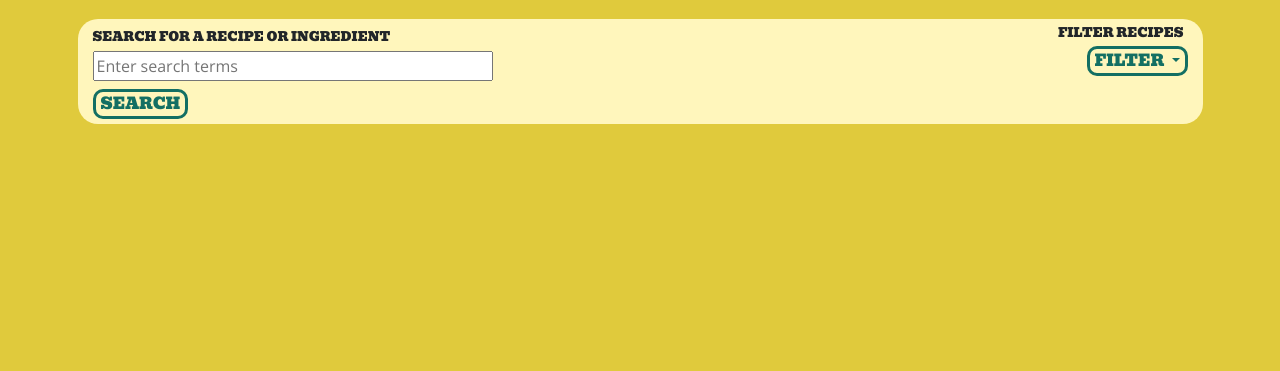
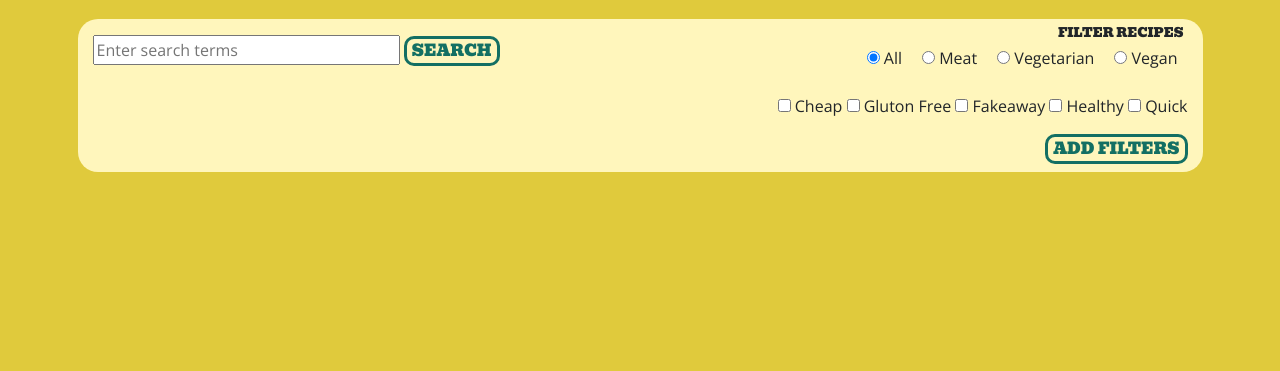
Before and after one commit to richardthorp/rodeo, a Flask app: page /all_recipes in a window 1280 px wide. Shown: the part 121-492 px from the top of the page. Run offline with Flask 2, Linux system fonts and the light colour scheme; data that the repository does not hold is empty; some libraries are stand-ins or nearby versions.

Commit message:
Change search layout on all_recipes

```diff
--- a/static/css/style.css
+++ b/static/css/style.css
@@ -506,6 +506,33 @@ nav {
     max-width: 400px;
 }
 
+.search-container ul {
+    padding: 0;
+}
+.search-container li {
+    padding: 0 5px;
+}
+
+.search-container .filter-option {
+    display: inline-block;
+}
+
+#search {
+    width: 70%;
+    max-width: 400px;
+}
+
+.search-container-radio ul li {
+    list-style: none;
+    display: inline;
+    padding: 0 10px;
+}
+
+.recipe-type-filters {
+    list-style: none;
+
+}
+
 .filter-dropdown {
     font-family: 'Open Sans';
     background-color: #FFF6BC;
@@ -513,10 +540,6 @@ nav {
 
 .filter-dropdown ul {
     list-style: none;
-}
-
-.filter-option {
-    padding-left: 24px;
 }
 
 /*------------------------------------------------------- INDEX */
@@ -627,15 +650,17 @@ nav {
 }
 
 .recipe-type-radio ul li {
+    padding-left: 24px;
+
+}
+
+.recipe-type-radio ul li, .search-container-radio ul li {
     list-style: none;
     display: inline;
-    padding-left: 24px;
-    font-family: 'Open Sans';
 }
 
 .recipe-type-filters .filter-option {
     display: inline-block;
-    font-family: 'Open Sans';
 }
 
 .form-container {
--- a/templates/all_recipes.html
+++ b/templates/all_recipes.html
@@ -7,20 +7,40 @@
             <form method="POST" action="">
                 <div class="row">
                     {{ form.hidden_tag() }}
-                    <div class="col-12 col-sm-8">
-                        <div class="sub-header text-left mt-2 mb-1">Search for a recipe or ingredient</div>
-                        {{ form.search(class="form-input mb-2") }}
+                    <div class="col-12 col-lg-5 mt-3">
+                        {{ form.search() }}
                         {{ form.search_submit(class="custom-button") }}
                     </div>
-                    <div class="col-12 col-sm-4">
-                        <div class="sub-header text-right m-1">Filter recipes</div>
-                        <div class="dropdown text-right">
-                            <button class="btn btn-secondary dropdown-toggle custom-button" type="button"
-                                id="dropdownMenuButton" data-toggle="dropdown" aria-haspopup="true"
-                                aria-expanded="false">
-                                Filter
-                            </button>
-                            <div class="dropdown-menu filter-dropdown" aria-labelledby="dropdownMenuButton">
+                    <div class="col-12 col-lg-7 text-right">
+                        <div class="sub-header m-1">Filter recipes</div>
+                        <div class="search-container-radio">
+                            {{ form.recipe_type() }}
+                        </div>
+                        <div class="filter-option">
+                            {{ form.cheap_checkbox() }}
+                            {{ form.cheap_checkbox.label() }}
+                        </div>
+                        <div class="filter-option">
+                            {{ form.gluton_free_checkbox() }}
+                            {{ form.gluton_free_checkbox.label() }}
+                        </div>
+                        <div class="filter-option">
+                            {{ form.fakeaway_checkbox() }}
+                            {{ form.fakeaway_checkbox.label() }}
+                        </div>
+                        <div class="filter-option">
+                            {{ form.healthy_checkbox() }}
+                            {{ form.healthy_checkbox.label() }}
+                        </div>
+                        <div class="filter-option">
+                            {{ form.quick_checkbox() }}
+                            {{ form.quick_checkbox.label() }}
+                        </div>
+                        {{ form.filter_submit(class="custom-button d-flex mt-2 mb-2 ml-auto") }}
+
+
+                        <!-- <div class="dropdown text-right"> -->
+                        <!-- <div class="dropdown-menu filter-dropdown" aria-labelledby="dropdownMenuButton">
                                 <h6 class="dropdown-header sub-header">Recipe Type</h6>
                                 {{ form.recipe_type(class="dropdown-item") }}
                                 <div class="dropdown-divider"></div>
@@ -46,8 +66,7 @@
                                     {{ form.quick_checkbox.label() }}
                                 </div>
                                 {{ form.filter_submit(class="custom-button d-flex mx-auto") }}
-                            </div>
-                        </div>
+                            </div> -->
                     </div>
                 </div>
             </form>
```
